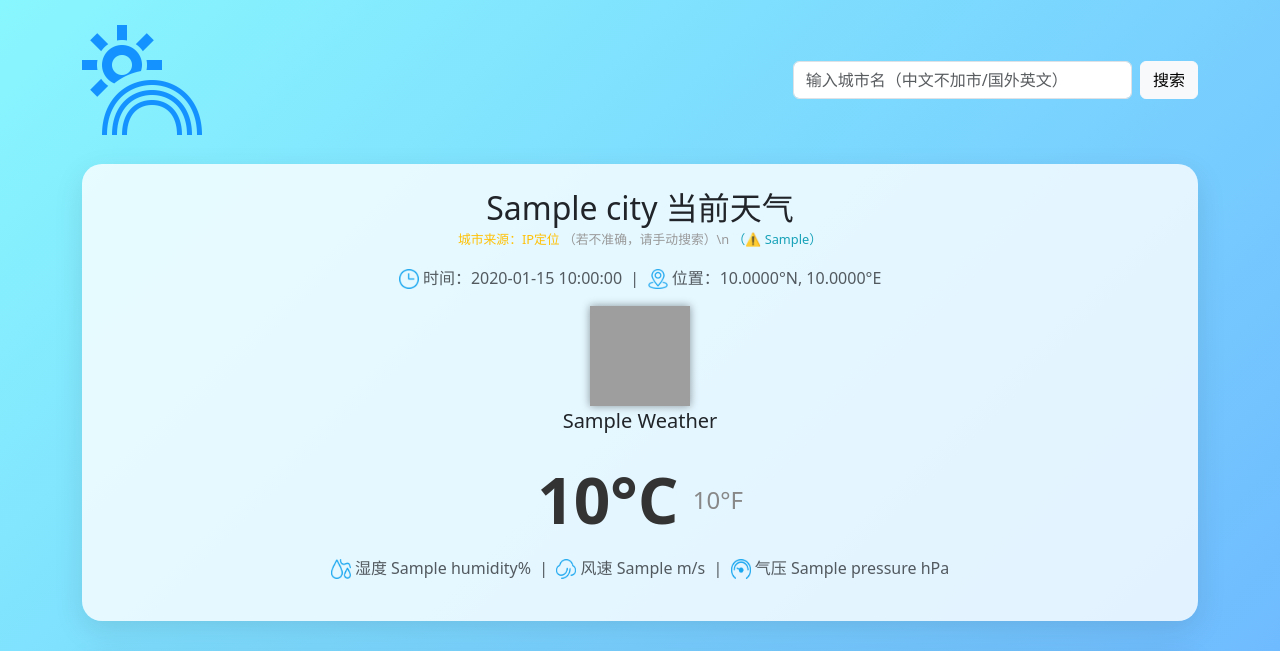
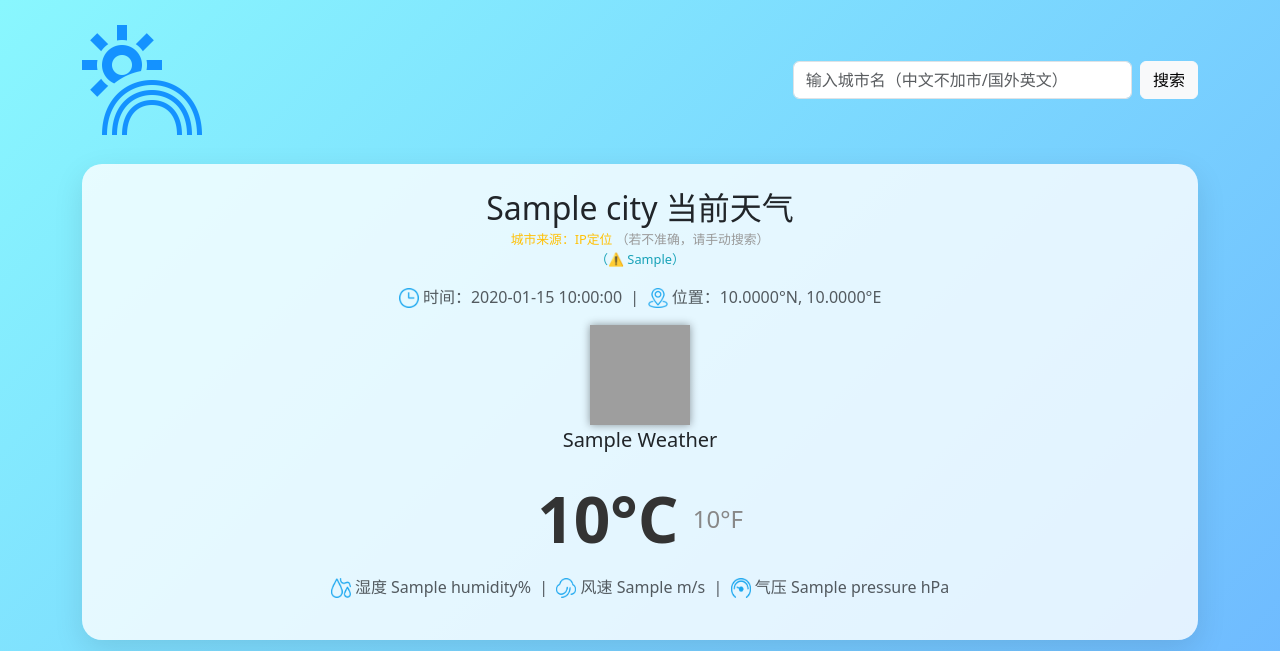
Before and after one commit to whitelonely/Weather, a Flask app: template templates/index.html in a window 1280 px wide. Shown: the top 651 px of the page. Run offline with Flask 3, Linux system fonts and the light colour scheme; the template is opened without the code that fills it: most values are stand-ins (such as "Sample title", 1, 10 or a date in 2020); grey boxes are pictures that could not be loaded.

Commit message:
Fix bugs

```diff
--- a/templates/index.html
+++ b/templates/index.html
@@ -101,14 +101,14 @@
             <h2>{{ current.city }} 当前天气</h2>
             <p style="font-size: 0.8rem; color: #666; margin-top: -5px;">
                 {% if search_city %}
-                    <span style="color: #17a2b8;">城市来源：手动搜索\n</span>
+                    <span style="color: #17a2b8;">城市来源：手动搜索<br></span>
                 {% else %}
                     {% if current.from_gps %}
                         <span style="color: #28a745;">城市来源：GPS定位</span>
                     {% else %}
                         <span style="color: #ffc107;">城市来源：IP定位</span>
                     {% endif %}
-                    <span style="color: #999;">（若不准确，请手动搜索）\n</span>
+                    <span style="color: #999;">（若不准确，请手动搜索）<br></span>
                 {% endif %}
 
                 <!-- 搜索警告信息 -->
```
